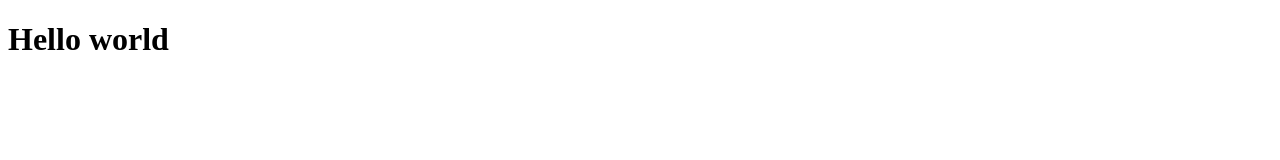
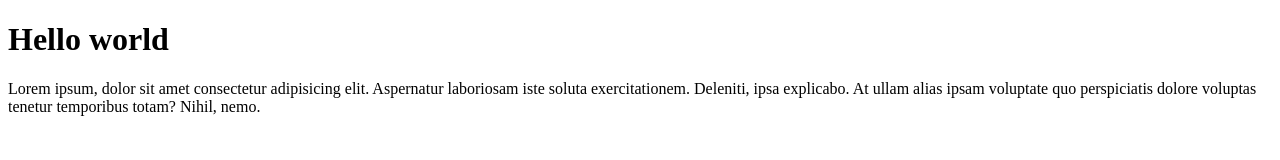
Before and after one commit to baletech/test_repo, a plain HTML site: page index.html in a window 1280 px wide. Drawn offline with Linux system fonts and the light colour scheme.

Commit message:
menambahkan lorem

```diff
--- a/index.html
+++ b/index.html
@@ -8,5 +8,6 @@
 </head>
 <body>
     <h1>Hello world</h1>
+    Lorem ipsum, dolor sit amet consectetur adipisicing elit. Aspernatur laboriosam iste soluta exercitationem. Deleniti, ipsa explicabo. At ullam alias ipsam voluptate quo perspiciatis dolore voluptas tenetur temporibus totam? Nihil, nemo.
 </body>
 </html>
```
